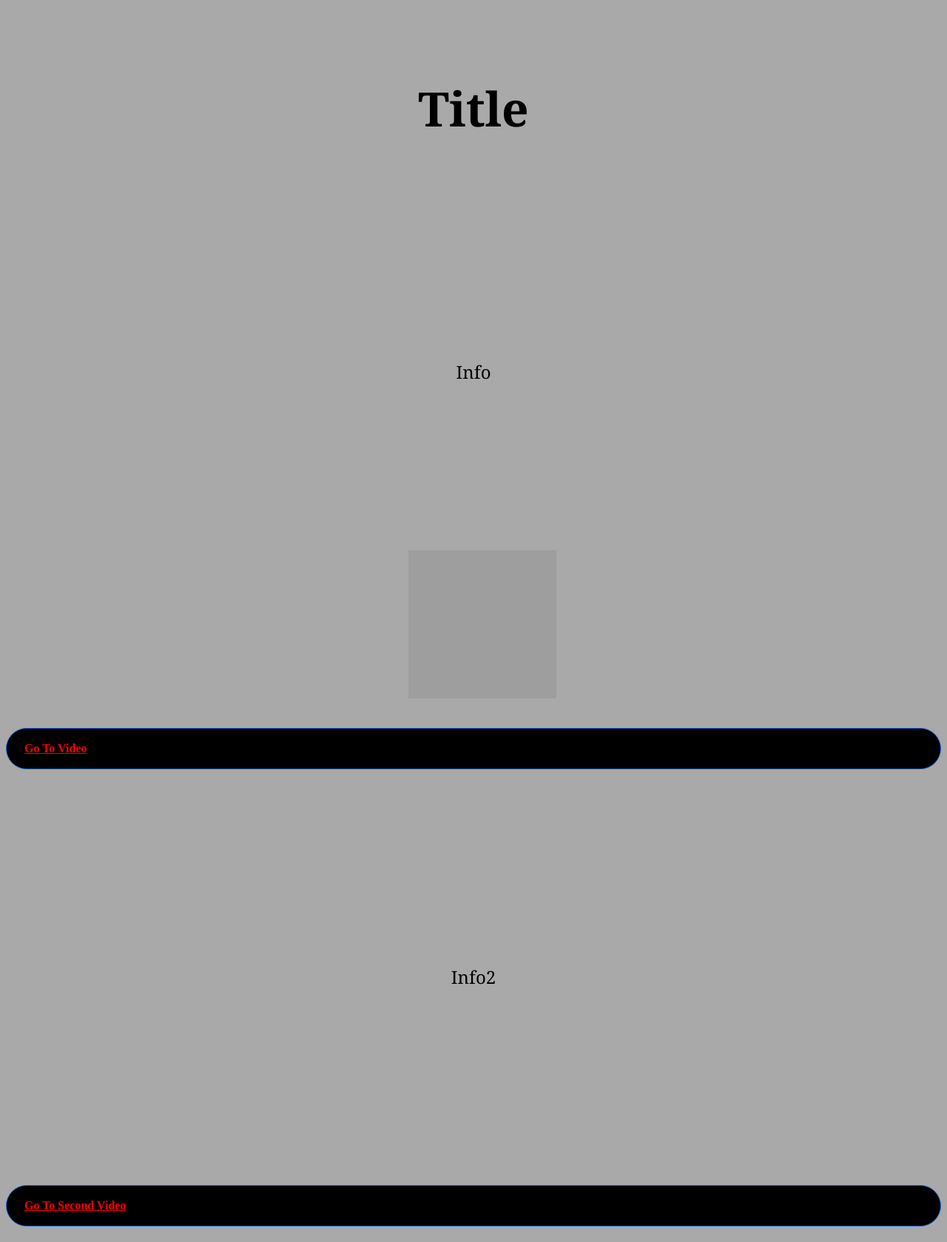
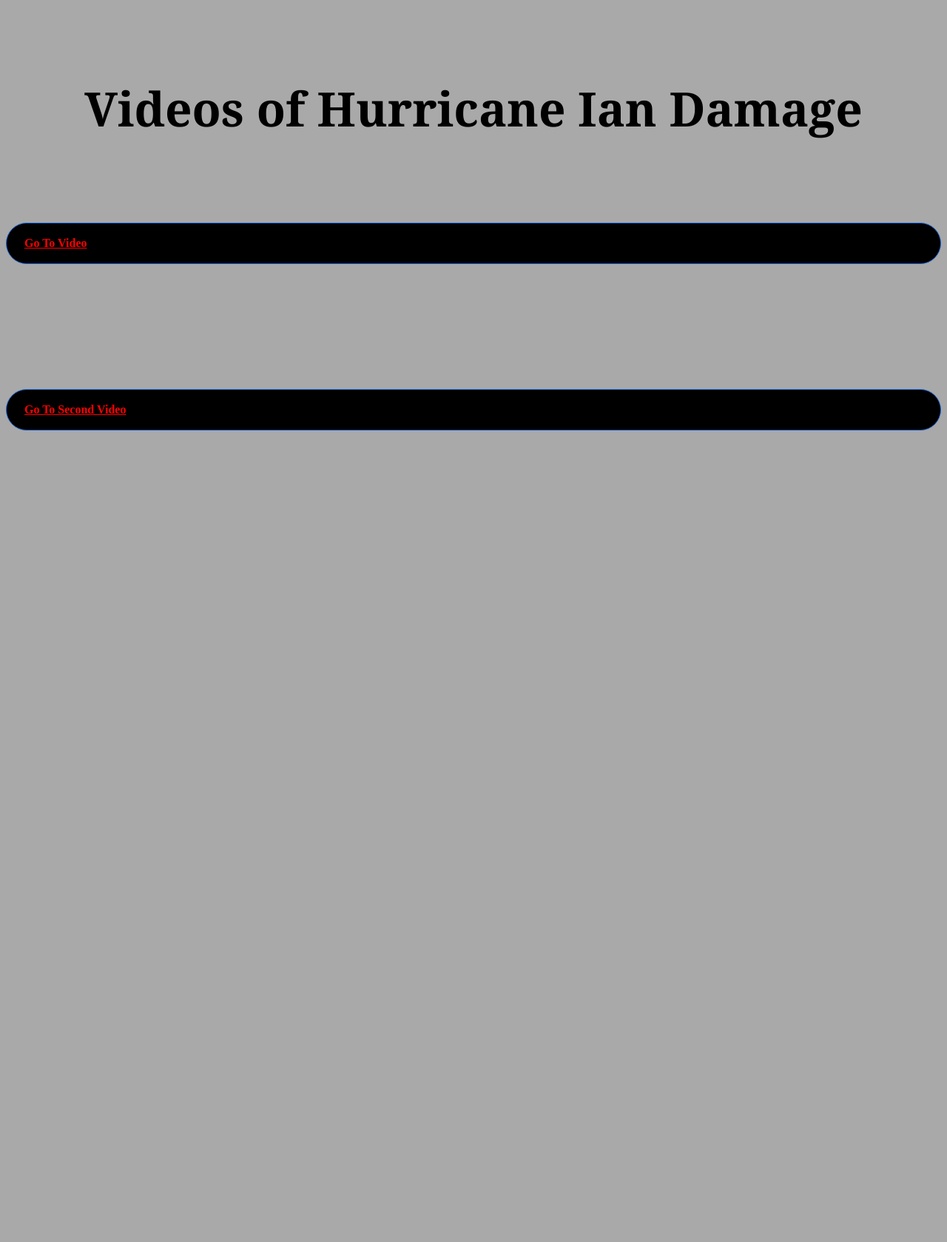
Before and after one commit to Gavinmack123/Multipage-Website-project, a plain HTML site: page index.html in a window 1280 px wide. Shown: the part 50-1729 px from the top of the page at 74% size. After the commit the page ends 800 px from the top, so only its background shows below. Drawn offline with Linux system fonts and the light colour scheme; grey boxes are pictures that could not be loaded.

Commit message:
Multipagewebsite

```diff
--- a/index.html
+++ b/index.html
@@ -10,21 +10,19 @@
 
     <body class="background">
         <h2 class="center">
-            Title
+            Videos of Hurricane Ian Damage
         </h2>
         <br>
-        <p>
-            Info
-        </p>
-        <img src="https://as2.ftcdn.net/jpg/02/49/04/09/220_F_249040935_OfrGcxE0SrCdeimGV8YiuDvCz7yDQuZe.jpg" width="200px" height="200px">
         <br>
         <h1>
             <a href="video.html">Go To Video</a>
         </h1>
         <br>
-        <p>
-            Info2
-        </p>
+        <br>
+        <br>
+        <br>
+        <br>
+        <br>
         <br>
         <h1>
             <a href="videoTwo.html">Go To Second Video</a>
--- a/style.css
+++ b/style.css
@@ -32,13 +32,7 @@ p.cited
     font-family:Cambria, Cochin, Georgia, Times, 'Times New Roman', serif;
 
 }
-br+p
-{
-    text-align:center;
-    font-size:24px;
-    font-family:Cambria, Cochin, Georgia, Times, 'Times New Roman', serif;
-    margin:225px;
-}
+
 .center
 {
     text-align:center;
```
Also changed, not shown: videoTwo.html (+2 -3 lines).
